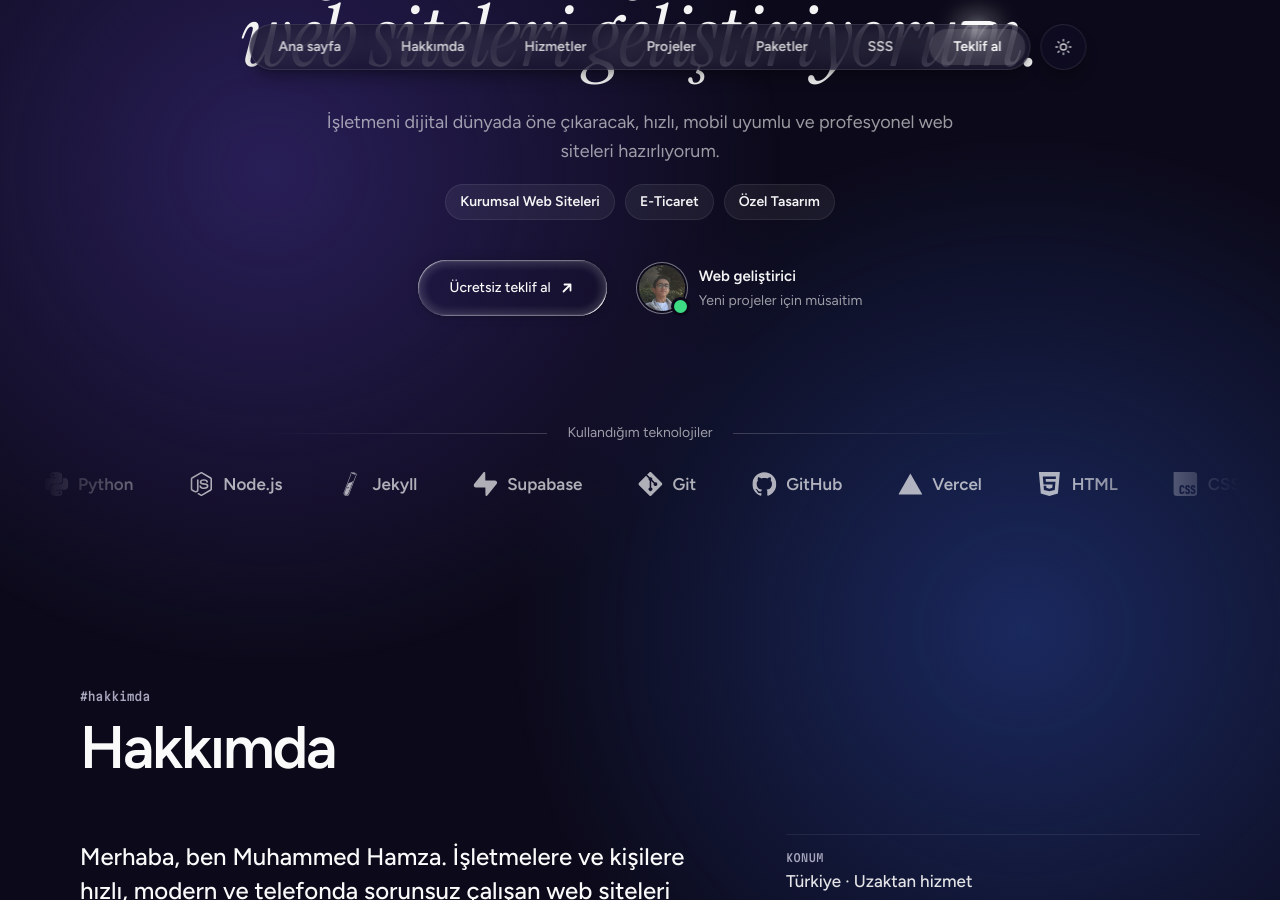
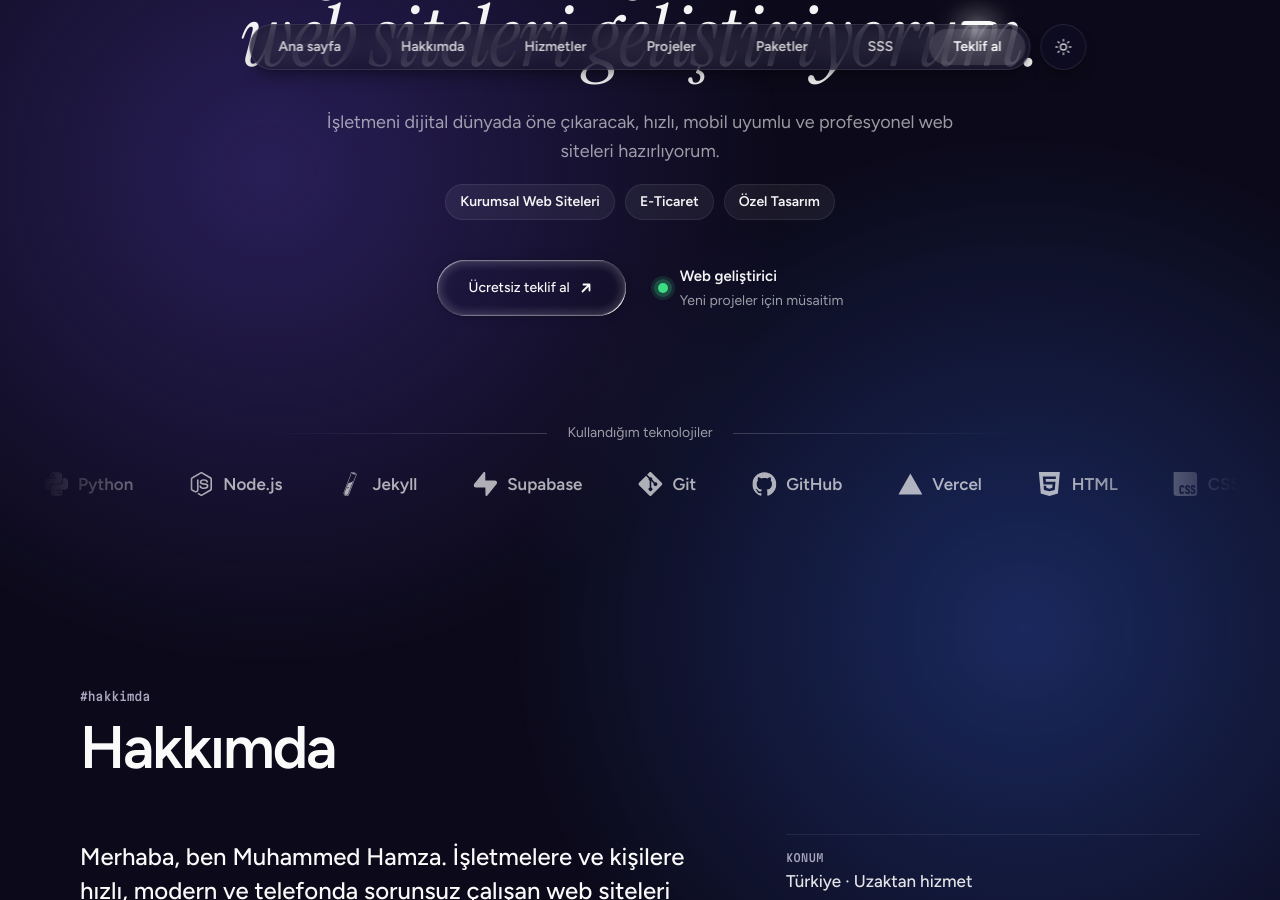
Before and after one commit to MuhammedHmz1453/MuhammedHmz1453.github.io, a Jekyll site: the page built from index.html, in a window 1280 px wide and 900 px high, scrolled down 358 px. Built offline with Jekyll 4.4.1, drawn with Linux system fonts in a browser that asks for light colours.

Commit message:
Girişteki profil fotoğrafı kaldırıldı; durum satırında yeşil müsait ışığı
Co-Authored-By: Claude Opus 5.5 <noreply@anthropic.com>
Claude-Session: https://claude.ai/code/session_015cD98G2LMLwpiJcFaBPEqb

```diff
--- a/_data/genel.yml
+++ b/_data/genel.yml
@@ -10,7 +10,6 @@ slogan: "Muhammed Hamza Karaca · Web geliştirici"
 baslik: "İşletmen için modern"
 baslik_vurgu: "web siteleri geliştiriyorum."
 giris: "İşletmeni dijital dünyada öne çıkaracak, hızlı, mobil uyumlu ve profesyonel web siteleri hazırlıyorum."
-profil_kucuk: /assets/uploads/profil-kucuk.jpg
 alt_yazi: İşletmeler için hızlı, modern ve mobil uyumlu web siteleri geliştiriyorum. Ücretsiz teklif için yazman yeterli.
 etiketler:
   - Kurumsal Web Siteleri
--- a/admin/config.yml
+++ b/admin/config.yml
@@ -43,14 +43,13 @@ collections:
           - { name: ad, label: Ad, widget: string, hint: "Giriş bölümündeki büyük başlığın ilk satırı. Örnek: Muhammed Hamza" }
           - { name: soyad, label: Soyad, widget: string, hint: "Başlığın ikinci satırı, eğik yazıyla." }
           - { name: unvan, label: Unvan, widget: string, hint: "Link paylaşımlarında (WhatsApp, Instagram) adının yanında görünür." }
-          - { name: durum_goster, label: Fotoğraflı durum satırını göster, widget: boolean, default: true }
-          - { name: durum, label: Durum satırı, widget: string, required: false, hint: "Giriş bölümünde fotoğrafının yanındaki iki satır, aralarına “ · ” koy. Örnek: Web geliştirici · Yeni projeler için müsaitim" }
+          - { name: durum_goster, label: Durum satırını göster, widget: boolean, default: true }
+          - { name: durum, label: Durum satırı, widget: string, required: false, hint: "Giriş bölümünde butonun yanındaki, yeşil ışıklı iki satır, aralarına “ · ” koy. Örnek: Web geliştirici · Yeni projeler için müsaitim" }
           - { name: slogan, label: Slogan, widget: string, required: false, hint: "Büyük başlığın üstündeki küçük etiket. Örnek: Muhammed Hamza Karaca · Web geliştirici" }
           - { name: baslik, label: Büyük başlık (1. satır), widget: string, required: false, hint: "Girişteki büyük başlık. Boş bırakırsan adın yazar. Örnek: İşletmen için modern" }
           - { name: baslik_vurgu, label: Büyük başlık (2. satır, eğik), widget: string, required: false, hint: "Örnek: web siteleri geliştiriyorum." }
           - { name: etiketler, label: Giriş etiketleri, label_singular: Etiket, widget: list, required: false, hint: "Giriş yazısının altındaki küçük etiketler. Örnek: E-Ticaret" }
           - { name: giris, label: Giriş cümlesi, widget: text, hint: "Adının altındaki 1–2 cümle. Hangi hizmetleri verdiğini açıkça yaz." }
-          - { name: profil_kucuk, label: Küçük profil fotoğrafı, widget: image, required: false, hint: "Giriş bölümünde düğmenin yanındaki yuvarlak fotoğraf. Yüzünün yakından göründüğü kare bir fotoğraf seç. Boş bırakırsan Hakkımda fotoğrafı kullanılır." }
           - { name: alt_yazi, label: Alt bilgi tanıtım cümlesi, widget: text, required: false, hint: "Sayfanın en altında logonun altındaki kısa tanıtım." }
           - { name: seo_aciklama, label: Arama motoru açıklaması, widget: text, hint: "Google sonuçlarında sitenin altında görünen kısa açıklama." }
 
--- a/css/style.css
+++ b/css/style.css
@@ -686,43 +686,29 @@ body::before {
 .trust {
   display: flex;
   align-items: center;
-  gap: 14px;
+  gap: 12px;
   text-align: left;
 }
-.trust__avatar {
+/* Yeşil "müsait" ışığı: hafifçe nabız atar */
+.trust__dot {
   position: relative;
   flex: none;
-  width: 46px;
-  height: 46px;
-  border-radius: 50%;
-  box-shadow: 0 0 0 2px var(--spot-bg), 0 0 0 3px color-mix(in srgb, var(--spot-ink) 45%, transparent);
-}
-.trust__avatar img {
-  width: 100%;
-  height: 100%;
-  border-radius: 50%;
-  object-fit: cover;
-}
-.trust__initials {
-  display: grid;
-  place-items: center;
-  width: 100%;
-  height: 100%;
-  border-radius: 50%;
-  background: #27272a;
-  color: #fafafa;
-  font-weight: 700;
-  font-size: .875rem;
-}
-.trust__dot {
-  position: absolute;
-  right: -2px;
-  bottom: -2px;
-  width: 13px;
-  height: 13px;
+  width: 10px;
+  height: 10px;
   border-radius: 50%;
   background: #3ddc84;
-  box-shadow: 0 0 0 3px var(--spot-bg);
+  box-shadow: 0 0 0 4px color-mix(in srgb, #3ddc84 22%, transparent);
+}
+@media (prefers-reduced-motion: no-preference) {
+  .trust__dot::after {
+    content: "";
+    position: absolute;
+    inset: 0;
+    border-radius: 50%;
+    background: #3ddc84;
+    animation: trust-pulse 2s ease-out infinite;
+  }
+  @keyframes trust-pulse { from { opacity: .6; transform: scale(1); } to { opacity: 0; transform: scale(2.8); } }
 }
 .trust__text b { display: block; font-weight: 600; font-size: .9375rem; color: var(--spot-ink); }
 .trust__text small { display: block; margin-top: 2px; font-size: .875rem; color: var(--spot-muted); }
--- a/index.html
+++ b/index.html
@@ -173,15 +173,7 @@
 
             {%- if g.durum_goster and g.durum != "" %}
             <div class="trust">
-              <span class="trust__avatar" aria-hidden="true">
-                {%- assign kucuk_foto = g.profil_kucuk | default: h.foto -%}
-                {%- if kucuk_foto and kucuk_foto != "" %}
-                <img src="{{ kucuk_foto | remove_first: '/' }}" alt="" width="46" height="46" decoding="async">
-                {%- else %}
-                <span class="trust__initials">{{ bas_harfler | upcase }}</span>
-                {%- endif %}
-                <i class="trust__dot"></i>
-              </span>
+              <i class="trust__dot" aria-hidden="true"></i>
               <span class="trust__text">
                 <b>{{ durum_ust | escape }}</b>
                 {%- if durum_alt != "" %}<small>{{ durum_alt | escape }}</small>{% endif %}
```
Also changed, not shown: assets/uploads/profil-kucuk.jpg (deleted).
